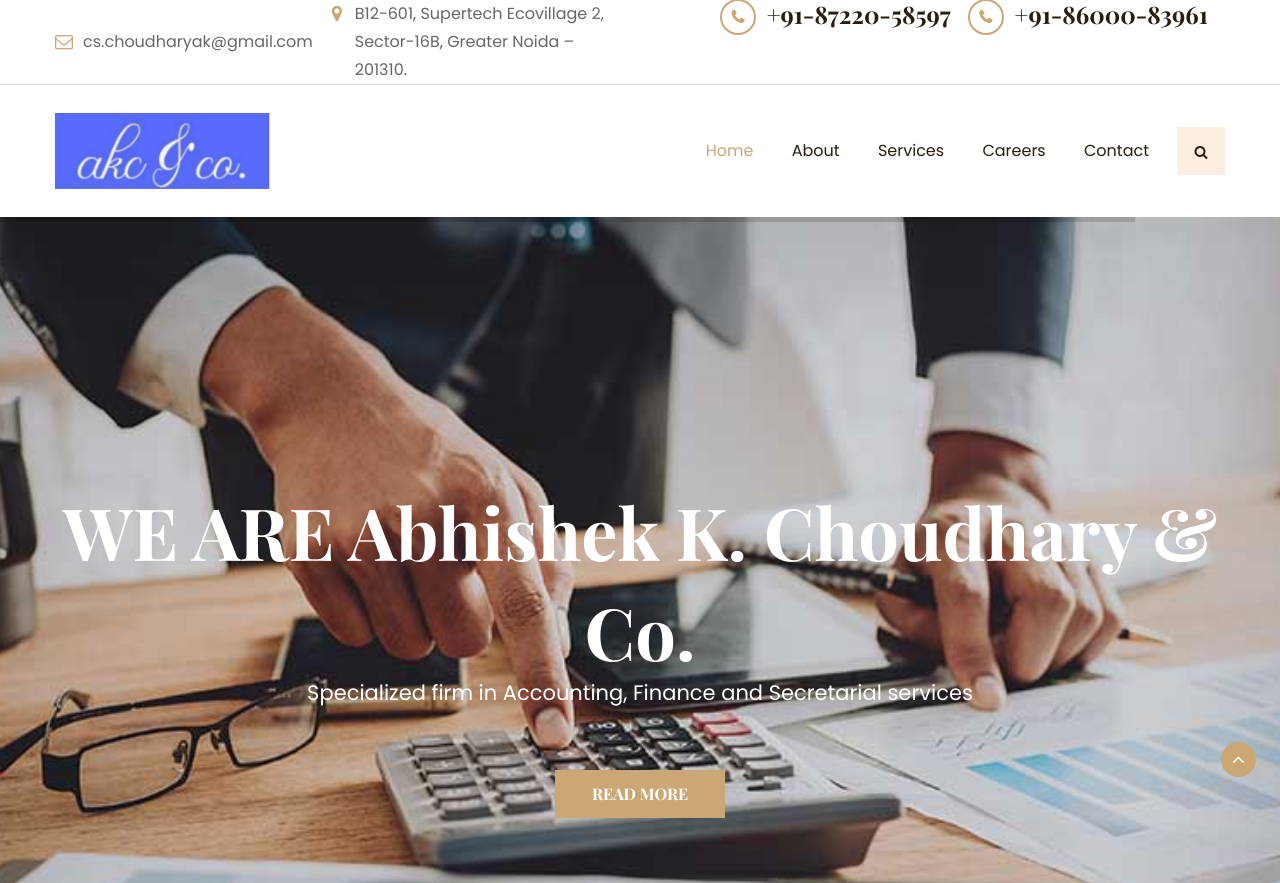
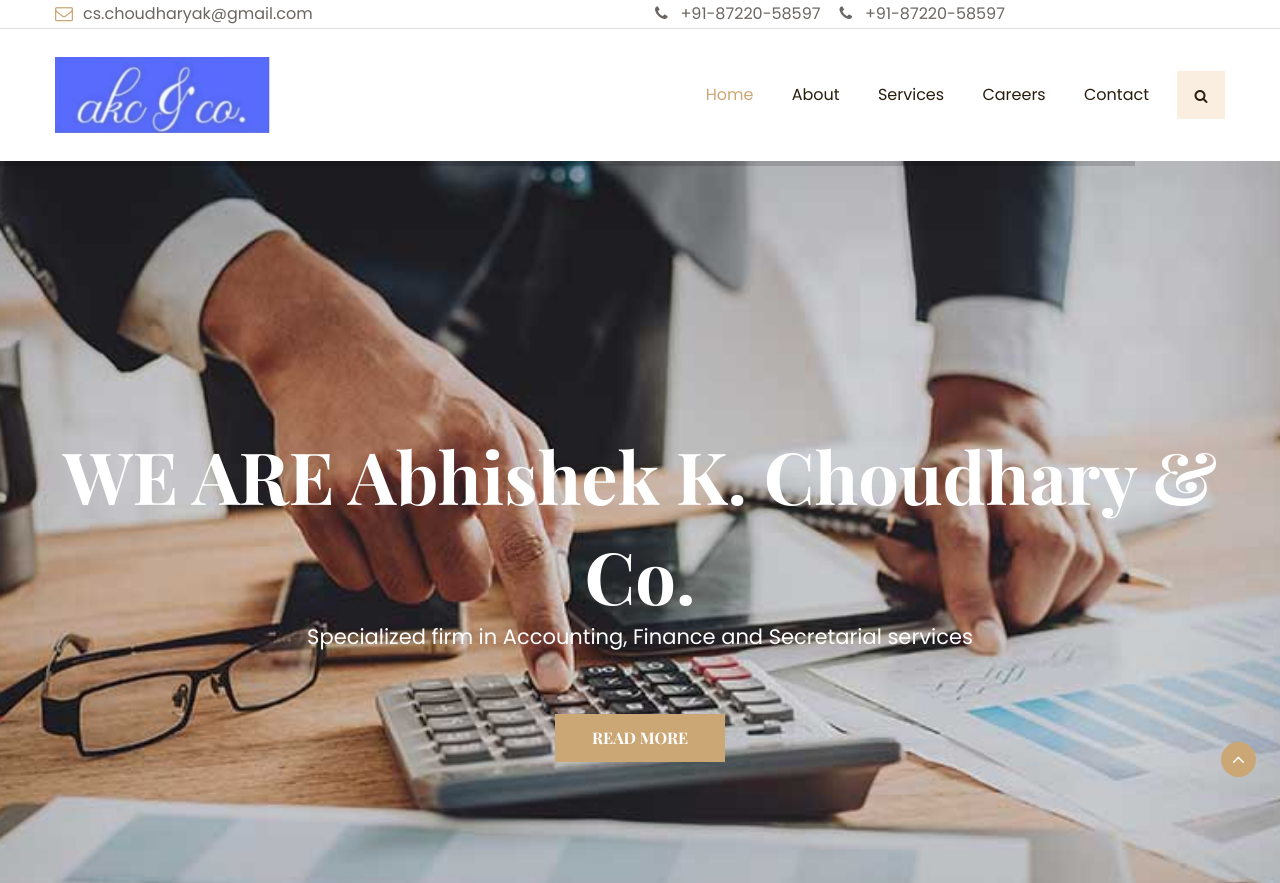
Before and after one commit to shamur/AbhishekKChoudhary, a plain HTML site: page index.html in a window 1280 px wide. Shown: the top 883 px of the page. Drawn offline with nearby package versions, Linux system fonts and the light colour scheme; some packages are replaced by stand-ins of ours; a web font is replaced by a local one.

Commit message:
first committ

```diff
--- a/index.html
+++ b/index.html
@@ -34,15 +34,18 @@
                 <div class="col-lg-6 col-md-12">
                     <ul class="flat-information d-lg-flex align-items-center">
                         <li class="email"><a href="#" title="Email">cs.choudharyak@gmail.com</a></li>
-                        <li class="address"><a href="#" title="Address">B12-601, Supertech Ecovillage 2, Sector-16B, Greater Noida – 201310.</a></li>
+
                     </ul>
                 </div>
                 <div class="col-lg-6 col-md-12">
-                    <div class="flat-contact-us d-lg-flex align-items-center">
-                        <a href="#" class="phone">+91-87220-58597 </a><a href="#" class="phone"> +91-86000-83961</a>
+                    <div class="flat-information d-lg-flex align-items-center">
+                         <li class="phone"> <i class="fa fa-phone" aria-hidden="true"></i> &nbsp; <a href="#" title="phone">+91-87220-58597 </a> </li> <br>
+                         <li class="phone"><i class="fa fa-phone" aria-hidden="true"></i>  &nbsp; <a href="#" title="phone">+91-87220-58597 </a> </li>
 
                     </div>
                 </div>
+
+
             </div>
         </div>
     </div><!-- top-bar -->
```
